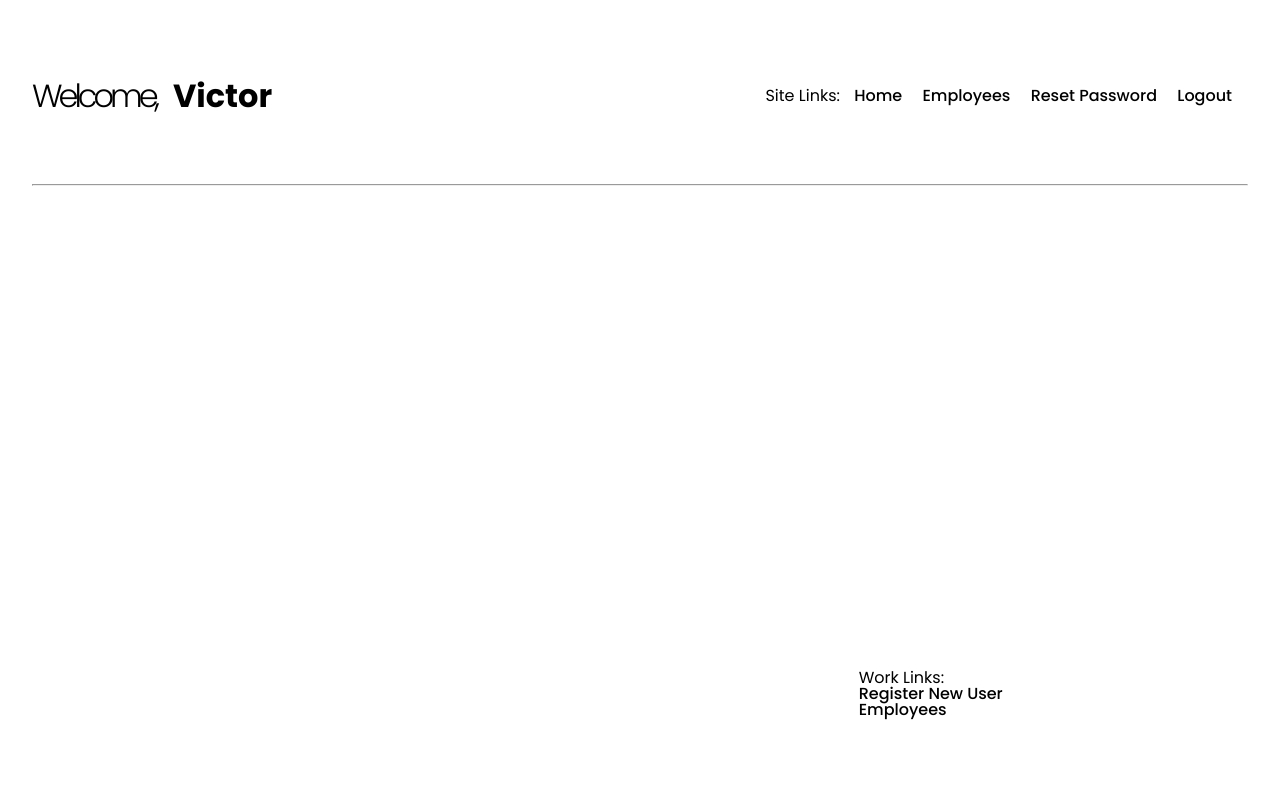
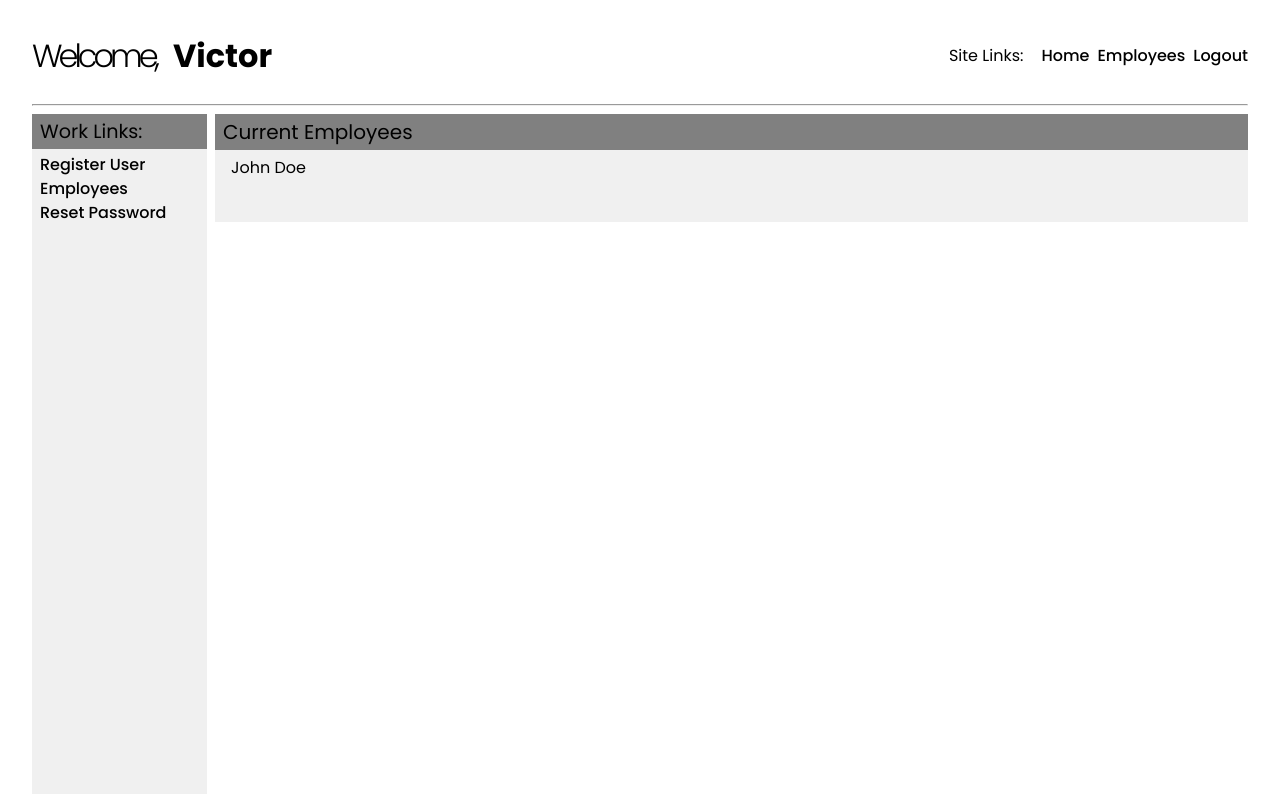
Before and after one commit to juarezv90/work_applicatoin, a Flask app: page / in a window 1280 px wide. Before the commit the page ends 720 px from the top, so only its background shows below. Run offline with Flask 3, Linux system fonts and the light colour scheme; a user stored in the database is signed in; data comes from the database, SQL or seed files in the repository.

Commit message:
minor changes to styling made

```diff
--- a/app/routes.py
+++ b/app/routes.py
@@ -23,7 +23,8 @@ def role_required(role_name):
 @app.route('/index')
 @login_required
 def index():
-    return render_template('index.html', title='Home Page')
+    act_empl = Employee.query.where(Employee.emp_active == True).all()
+    return render_template('index.html', title='Home Page', actives=act_empl)
 
 @app.route('/login', methods=['GET','POST'])
 def login():
--- a/app/static/_globals.scss
+++ b/app/static/_globals.scss
@@ -9,7 +9,6 @@ a:visited,
 a:focus {
   color: black;
   text-decoration: none;
-  margin-right: 1rem;
   font-weight: 500;
 
   &:hover {
@@ -21,7 +20,7 @@ a:focus {
   width: 100%;
   display: flex;
   align-items: center;
-  height: 20dvh;
+  height: 10dvh;
 
   .username {
     display: inline;
@@ -32,8 +31,9 @@ a:focus {
   }
 
   nav {
-    display: inline;
+    display: flex;
     width: fit-content;
+    gap: .5rem;
 
     @media screen and (max-width:650px) {
       display: grid;
--- a/app/static/_index.scss
+++ b/app/static/_index.scss
@@ -1,14 +1,49 @@
+$back-color: #f0f0f0;
 .index {
     display: grid;
-    grid-template-columns: repeat(3, 1fr);
-    grid-template-rows: repeat(3,1fr) 100px;
-    height: 70dvh;
+    grid-template-columns: 175px repeat(3, 1fr);
+    grid-template-rows: repeat(5, 1fr) 100px;
+    gap: 8px;
+    height: 85dvh;
 
     .work_links {
         display: flex;
         flex-direction: column;
-        padding: 1rem;
-        grid-column: 3;
-        grid-row: 4;
+        grid-column: 1;
+        grid-row: 1/ span 6;
+        gap: 8px;
+        background-color: $back-color;
+
+        .link_title {
+            background-color: gray;
+            padding: .5rem;
+            font-size: 1.2rem;
+        }
+
+        a {
+            margin-left: .5rem;
+        }
     }
+
+    .current_emp {
+        display: flex;
+        flex-direction: column;
+        grid-column: 2 /span 3;
+        grid-row: 1 / span 1;
+        background-color: $back-color;
+        overflow: hidden;
+
+        h6 {
+            font-size: 1.25rem;
+            margin-bottom: 10px;
+            background-color: grey;
+            padding: .5rem;
+        }
+
+        .employee {
+            margin-left: 1rem;
+        }
+    }
+
+
 }
--- a/app/static/_register_form.scss
+++ b/app/static/_register_form.scss
@@ -11,7 +11,8 @@
         display: grid;
         width: fit-content;
         gap: 1rem;
-        border: 1px solid black;
+        background-color: lightgray;
+        border: 1px solid darkgrey;
         padding: 1rem;
 
         input {
--- a/app/static/styles.css
+++ b/app/static/styles.css
@@ -67,7 +67,6 @@ a:visited,
 a:focus {
   color: black;
   text-decoration: none;
-  margin-right: 1rem;
   font-weight: 500;
 }
 a:hover,
@@ -81,7 +80,7 @@ a:focus:hover {
   width: 100%;
   display: flex;
   align-items: center;
-  height: 20dvh;
+  height: 10dvh;
 }
 #nav_bar .username {
   display: inline;
@@ -91,9 +90,10 @@ a:focus:hover {
   margin-right: auto;
 }
 #nav_bar nav {
-  display: inline;
+  display: flex;
   width: -moz-fit-content;
   width: fit-content;
+  gap: 0.5rem;
 }
 @media screen and (max-width: 650px) {
   #nav_bar nav {
@@ -312,7 +312,8 @@ a:focus:hover {
   width: -moz-fit-content;
   width: fit-content;
   gap: 1rem;
-  border: 1px solid black;
+  background-color: lightgray;
+  border: 1px solid darkgrey;
   padding: 1rem;
 }
 .register_user form input {
@@ -383,14 +384,41 @@ a:focus:hover {
 
 .index {
   display: grid;
-  grid-template-columns: repeat(3, 1fr);
-  grid-template-rows: repeat(3, 1fr) 100px;
-  height: 70dvh;
+  grid-template-columns: 175px repeat(3, 1fr);
+  grid-template-rows: repeat(5, 1fr) 100px;
+  gap: 8px;
+  height: 85dvh;
 }
 .index .work_links {
   display: flex;
   flex-direction: column;
-  padding: 1rem;
-  grid-column: 3;
-  grid-row: 4;
+  grid-column: 1;
+  grid-row: 1/span 6;
+  gap: 8px;
+  background-color: #f0f0f0;
+}
+.index .work_links .link_title {
+  background-color: gray;
+  padding: 0.5rem;
+  font-size: 1.2rem;
+}
+.index .work_links a {
+  margin-left: 0.5rem;
+}
+.index .current_emp {
+  display: flex;
+  flex-direction: column;
+  grid-column: 2/span 3;
+  grid-row: 1/span 1;
+  background-color: #f0f0f0;
+  overflow: hidden;
+}
+.index .current_emp h6 {
+  font-size: 1.25rem;
+  margin-bottom: 10px;
+  background-color: grey;
+  padding: 0.5rem;
+}
+.index .current_emp .employee {
+  margin-left: 1rem;
 }/*# sourceMappingURL=styles.css.map */
--- a/app/templates/base.html
+++ b/app/templates/base.html
@@ -17,7 +17,7 @@
   </head>
   <body>
     <div id="nav_bar">
-      {% if current_user %}
+      {% if current_user.is_authenticated %}
       <span class="username"
         ><span
           style="font-weight: 300; letter-spacing: -4px; margin-right: 10px"
@@ -25,7 +25,10 @@
         >
         {{ current_user.first_name }}</span
       >
+      {% else %}
+      <span class="username">Please Login</span>
       {% endif %}
+
       <nav>
         <span style="margin-right: 10px"> Site Links: </span>
         <a href="{{ url_for('index') }}">Home</a>
@@ -33,13 +36,11 @@
         <a href="{{ url_for('login') }}">Login</a>
         {% else %}
         <a href="{{ url_for('employee_listing' ) }}">Employees</a>
-        <a href="{{ url_for('reset_pass', userid=current_user.id ) }}"
-          >Reset Password</a
-        >
         <a href="{{ url_for('logout') }}">Logout</a>
         {% endif %}
       </nav>
     </div>
+
     <hr />
     {% block content %} {% endblock %} {% with messages = get_flashed_messages()
     %} {% if messages %}
--- a/app/templates/index.html
+++ b/app/templates/index.html
@@ -3,9 +3,18 @@
 {% block content %}
     <div class="index">
         <div class="work_links">
-            <span>Work Links:</span>
-            <a href="{{ url_for('register' ) }}">Register New User</a>
+            <span class="link_title">Work Links:</span>
+            <a href="{{ url_for('register' ) }}">Register User</a>
             <a href="{{ url_for('employee_listing' ) }}">Employees</a>
+            <a href="{{ url_for('reset_pass', userid=current_user.get_id() ) }}">Reset Password</a>
+        </div>
+        <div class="current_emp">
+            <h6>Current Employees</h6>
+            {% for emp in actives %}
+               <div class="employee">
+                   {{ emp.first_name }} {{ emp.last_name }}
+               </div>
+            {% endfor %}
         </div>
     </div>
 {% endblock %}
```
Also changed, not shown: 1 other file.
